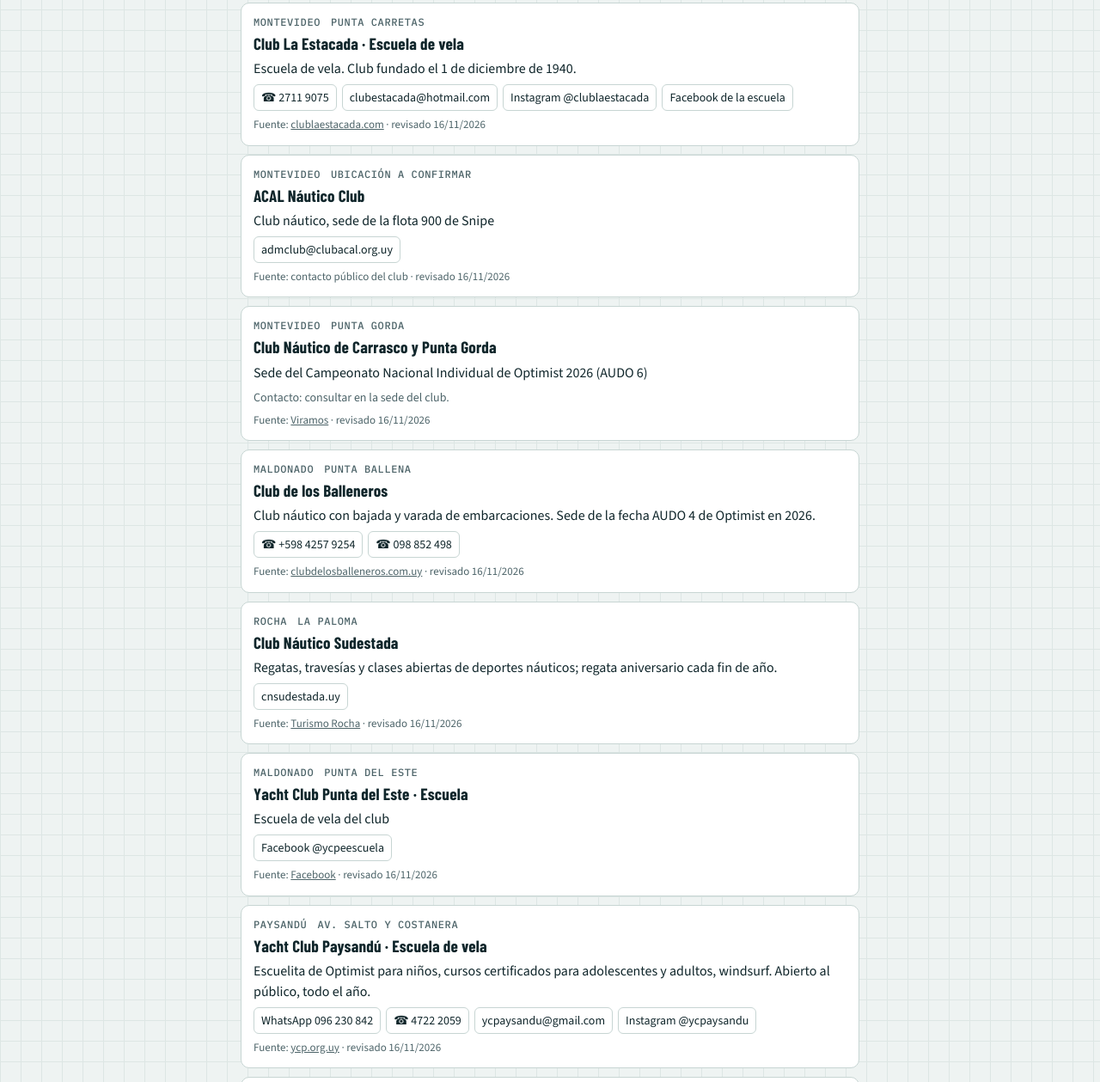
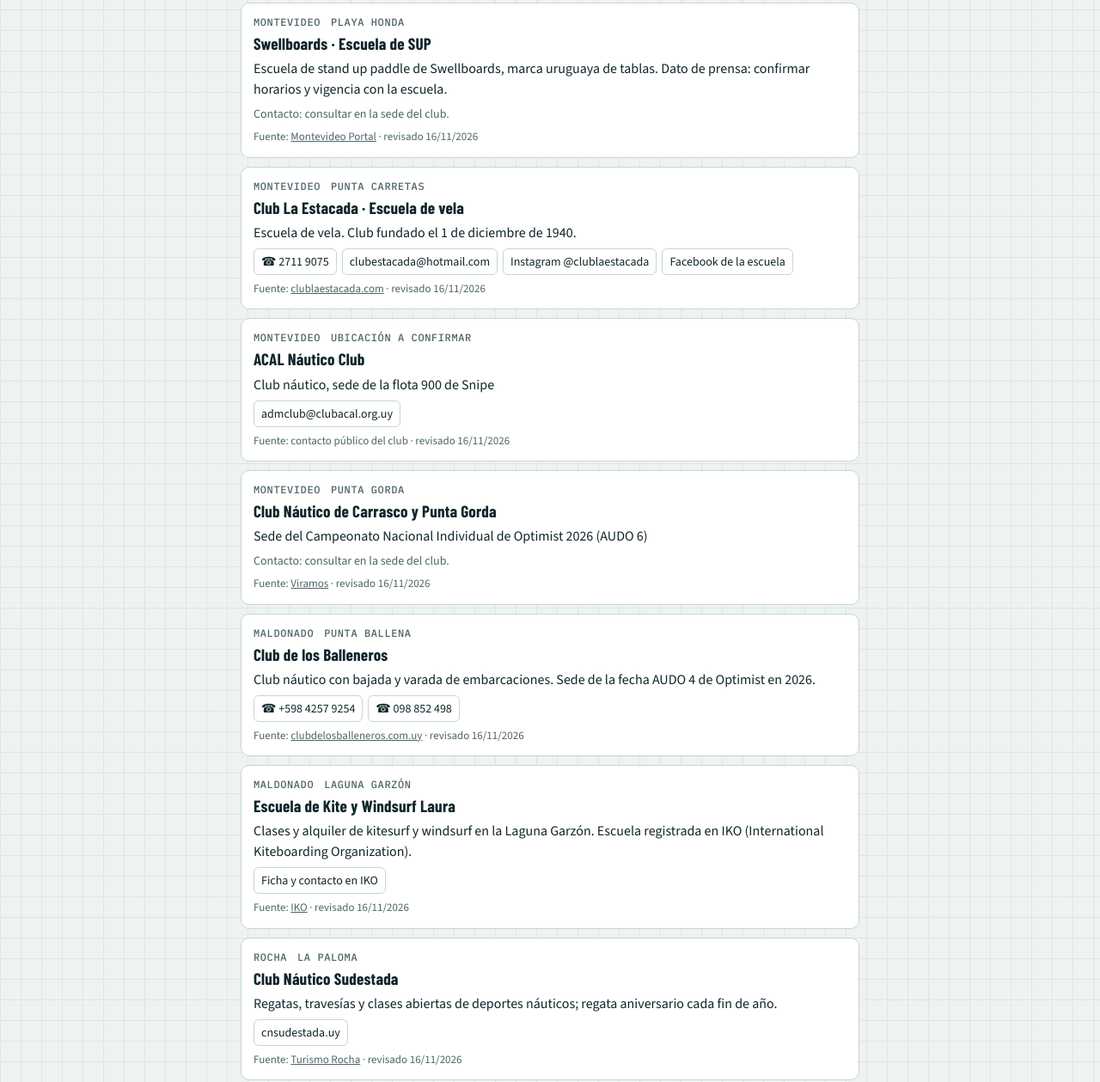
Before and after one commit to navegauy/Navegauy.github.io, a plain HTML site: page docencia-de-vela.html in a window 1280 px wide. Shown: the part 2053-3312 px from the top of the page at 86% size. Drawn offline with nearby package versions, Linux system fonts and the light colour scheme.

Commit message:
Escuelas: Swellboards (SUP) y Kite y Windsurf Laura, en español e inglés
Co-Authored-By: Claude Opus 5.5 <noreply@anthropic.com>
Claude-Session: https://claude.ai/code/session_017bdPideCkhwdekYoFdLAte

```diff
--- a/docencia-de-vela.html
+++ b/docencia-de-vela.html
@@ -201,10 +201,12 @@ const ESCUELAS=[
  {n:'Nautilus Yachting Club',d:'Montevideo',z:'Rambla Gandhi 530, Punta Carretas',t:'Náutica, regatas y escuela',c:[['wa','095 661 207'],['mail','nautica@nyc.com.uy'],['tel','+598 2710 1149']],s:['nyc.com.uy','https://nyc.com.uy/']},
  {n:'Full Sailing (Centro Náutico de Vela Completa)',d:'Montevideo',z:'Club Náutico de Carrasco y Punta Gorda',t:'Cursos de vela y windsurf de 5 clases; alquiler de veleros, tablas, kayaks y SUP',c:[['tel','+598 99 278 878'],['mail','lucia@fullsailing.com.uy']],s:["Guru'Guay",'https://www.guruguay.com/es/alquiler-de-tabla-de-barco/']},
  {n:'Punta Brava Wind & SUP',d:'Montevideo',z:'',t:'Escuela bilingüe (español e inglés) de windsurf y SUP: clases de vela, windsurf y SUP, y travesías en SUP. Bilingual school: lessons in English available.',en:true,c:[['wa','099 249 467'],['web','Instagram @puntabrava_deportesnauticos','https://www.instagram.com/puntabrava_deportesnauticos/']],s:['Instagram @puntabrava_deportesnauticos','https://www.instagram.com/puntabrava_deportesnauticos/']},
+ {n:'Swellboards · Escuela de SUP',d:'Montevideo',z:'Playa Honda',t:'Escuela de stand up paddle de Swellboards, marca uruguaya de tablas. Dato de prensa: confirmar horarios y vigencia con la escuela.',c:[],s:['Montevideo Portal','https://www.montevideo.com.uy/Archivo/Stand-up-paddle-uno-de-los-deportes-nauticos-que-mas-crece-en-Uruguay-uc776298']},
  {n:'Club La Estacada · Escuela de vela',d:'Montevideo',z:'Punta Carretas',t:'Escuela de vela. Club fundado el 1 de diciembre de 1940.',c:[['tel','2711 9075'],['mail','clubestacada@hotmail.com'],['web','Instagram @clublaestacada','https://instagram.com/clublaestacada'],['web','Facebook de la escuela','https://www.facebook.com/p/Escuela-de-Vela-Club-N%C3%A1utico-La-Estacada-61559034894935/']],s:['clublaestacada.com','https://www.clublaestacada.com/nuestro-club']},
  {n:'ACAL Náutico Club',d:'Montevideo',z:'ubicación a confirmar',t:'Club náutico, sede de la flota 900 de Snipe',c:[['mail','admclub@clubacal.org.uy']],s:['contacto público del club','']},
  {n:'Club Náutico de Carrasco y Punta Gorda',d:'Montevideo',z:'Punta Gorda',t:'Sede del Campeonato Nacional Individual de Optimist 2026 (AUDO 6)',c:[],s:['Viramos','https://viramos.com/championships/all']},
  {n:'Club de los Balleneros',d:'Maldonado',z:'Punta Ballena',t:'Club náutico con bajada y varada de embarcaciones. Sede de la fecha AUDO 4 de Optimist en 2026.',c:[['tel','+598 4257 9254'],['tel','098 852 498']],s:['clubdelosballeneros.com.uy','https://clubdelosballeneros.com.uy/']},
+ {n:'Escuela de Kite y Windsurf Laura',d:'Maldonado',z:'Laguna Garzón',t:'Clases y alquiler de kitesurf y windsurf en la Laguna Garzón. Escuela registrada en IKO (International Kiteboarding Organization).',c:[['web','Ficha y contacto en IKO','https://www.ikointl.com/school/uruguay/maldonado/escuela-de-kite-y-windsurf-laura']],s:['IKO','https://www.ikointl.com/school/uruguay/maldonado/escuela-de-kite-y-windsurf-laura']},
  {n:'Club Náutico Sudestada',d:'Rocha',z:'La Paloma',t:'Regatas, travesías y clases abiertas de deportes náuticos; regata aniversario cada fin de año.',c:[['web','cnsudestada.uy','https://www.cnsudestada.uy/']],s:['Turismo Rocha','https://turismorocha.gub.uy/eventos/2020/11/21/2do-aniversario-de-sudestada-1986']},
  {n:'Yacht Club Punta del Este · Escuela',d:'Maldonado',z:'Punta del Este',t:'Escuela de vela del club',c:[['web','Facebook @ycpeescuela','https://www.facebook.com/ycpeescuela/']],s:['Facebook','https://www.facebook.com/ycpeescuela/']},
  {n:'Yacht Club Paysandú · Escuela de vela',d:'Paysandú',z:'Av. Salto y Costanera',t:'Escuelita de Optimist para niños, cursos certificados para adolescentes y adultos, windsurf. Abierto al público, todo el año.',c:[['wa','096 230 842'],['tel','4722 2059'],['mail','ycpaysandu@gmail.com'],['web','Instagram @ycpaysandu','https://instagram.com/ycpaysandu']],s:['ycp.org.uy','https://ycp.org.uy/vela/escuela-de-vela/']},
```
Also changed, not shown: en/docencia-de-vela.html (+2 -0 lines).
